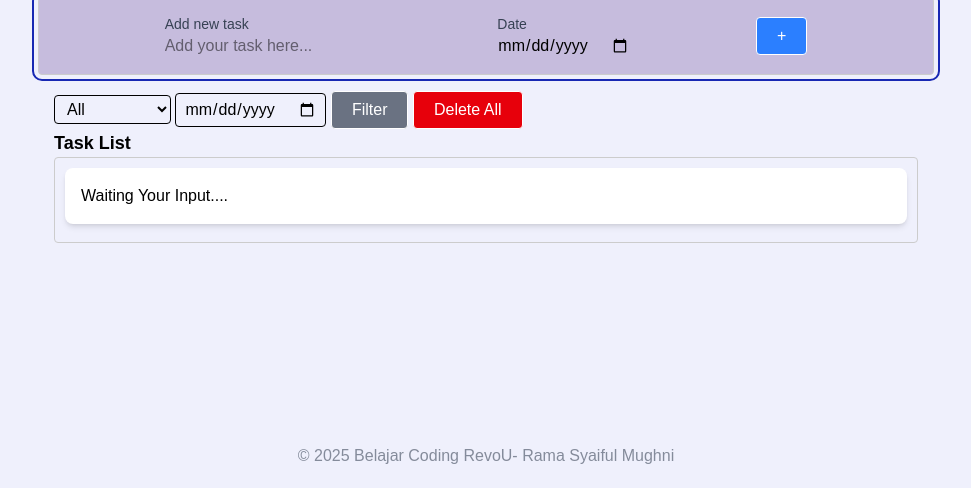
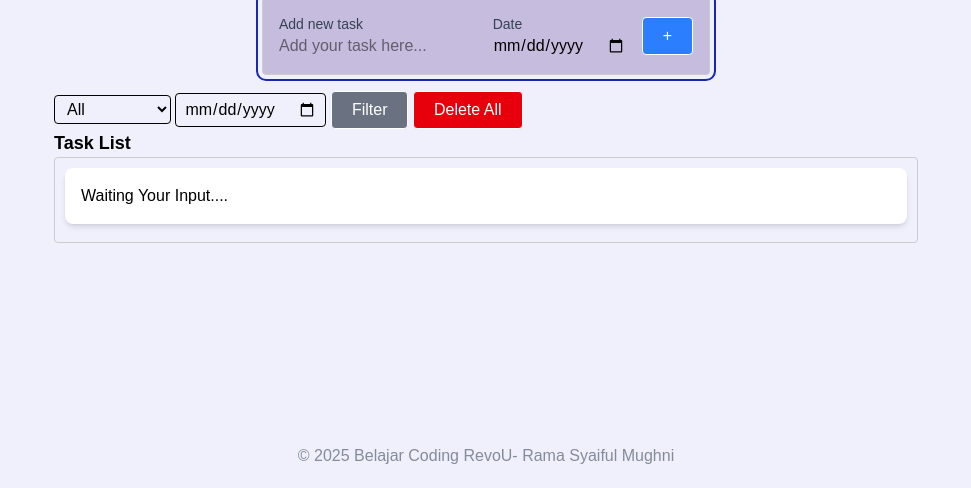
Before and after one commit to Revou-Coding-Camp/codingcamp-21-jul-25-Ram045m, a plain HTML site: page index.html in a window 1280 px wide. Shown: the part 312-800 px from the top of the page, without its empty margins (154-1125 px from the left). Drawn offline with nearby package versions, Linux system fonts and the light colour scheme.

Commit message:
Update index.html

```diff
--- a/index.html
+++ b/index.html
@@ -14,7 +14,7 @@
             <h1 class="text-3xl font-bold justify-self-center" style="height: 10%; color: rgb(20, 90, 220);">To Do List</h1>
         </header>
 
-        <form class="outline-2 outline-offset-4 outline-blue-500 p-4 flex flex-col gap-4">
+        <form class="outline-2 outline-offset-4 outline-blue-500 p-4 flex flex-col gap-4" style="width: 50%; justify-self: anchor-center;">
             <div>
                 <label for="todo-input" class="block text-sm font-medium text-gray-700">Add new task</label>
                 <input type="text" id="todo-input"
```
